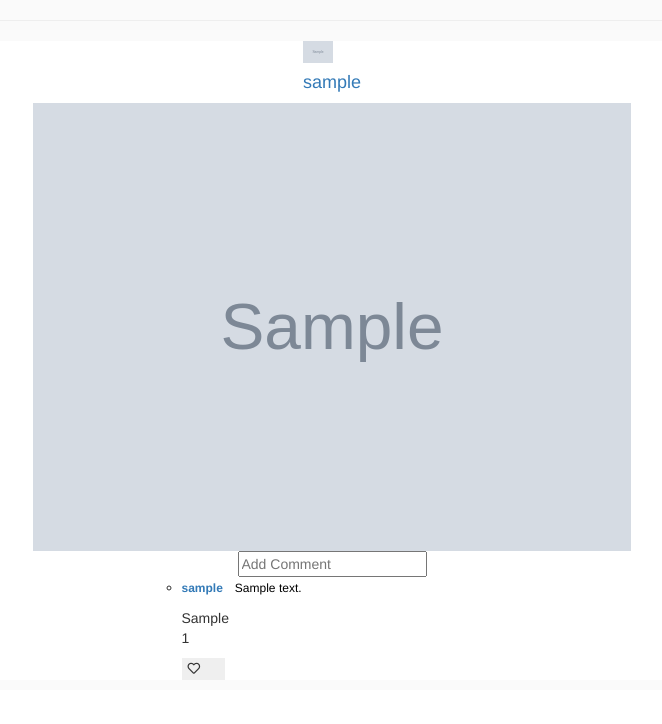
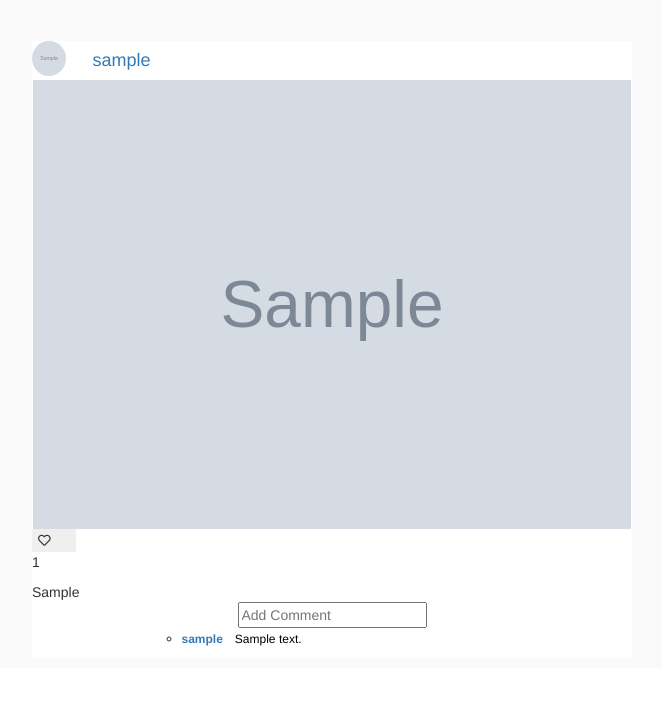
Before and after one commit to Cyrusluke925/petpals_app, a Django app: page /feed in a window 1280 px wide. Shown: the part 76-800 px from the top of the page, without its empty margins (308-970 px from the left). Run offline with Django 3.2, Linux system fonts and the light colour scheme; a user stored in the database is signed in; tables that the repository leaves empty hold one stand-in row (values such as "Sample post"); grey boxes marked "Sample" are stand-in pictures; some libraries are stand-ins or nearby versions.

Commit message:
styled posts and user header

```diff
--- a/petpals_app/static/css/main.css
+++ b/petpals_app/static/css/main.css
@@ -114,9 +114,9 @@ ul {
 
 .captionAndLike {
     display: flex;
-    flex-direction: column-reverse;
+    flex-direction: column;
     justify-content: flex-end;
-    width: 301px;
+    width: 600px;
 }
 
 .commentContent {
@@ -128,14 +128,37 @@ ul {
 
 }
 
+
+
 .theComment {
     width: 301px;
 }
 
+.userInformation {
+    display: flex;
+    width: 100%;
+    justify-content: flex-start;
+}
 
+.user_profile_image {
+    max-height: 40px;
+    border-radius: 50%;
+    height: 2.5em;
+    width: 2.4em;
+}
 
+h4 {
+    padding-left: 1.5em;
+}
 
+.container {
+    background-color: #FAFAFA
+}
 
+.singlePost {
+    max-width: 600px;
+    margin-right: 0;
+}
 
 
 /* --------------------------------NAVBAR TESTING -------------------------------- */
@@ -178,3 +201,9 @@ header {
 .nav {
     padding-right: 2em;
 }
+
+.thePosts {
+    display: flex;
+    flex-direction: column;
+    align-items: center;
+}
--- a/petpals_app/templates/petpals_app/feed.html
+++ b/petpals_app/templates/petpals_app/feed.html
@@ -3,7 +3,7 @@
 {% block content %}
 
 
-<div>
+<div class='thePosts'>
     {% for post in posts %}
     <hr>
     <ul class='singlePost'>
@@ -15,14 +15,14 @@
                 </section>
                 <img src="{{post.image.url}}" width="598px">
                 <article class = 'captionAndLike'>
-
                     <form class="likeform" method="POST" enctype="multipart/form-data" novalidate>
                     {% csrf_token %}
                     <input type='hidden' class='new_post' name="post" value={{post.id}}>
                     <input class='user' type='hidden' name='user' value={{request.user.id}}>
                     <button class='postLike' value={{post.id}} type='submit' style='border: none'><i class="far fa-heart"></i></button>
+                    <p>{{post.likes}}</p>
                     </form>
-                    <p>{{post.likes}}</p>
+
                     {{post.caption}}
 
                     <article class="commentsAndLikes">
@@ -37,7 +37,7 @@
                                 <ul class='commentList'>
                                     <li class='comment'>
                                         <article class='theComment'>
-                                            <p class='commentUser' data-id='{{comment.user}}'><a href={% url 'other_profile' pk=comment.user.id %}>{{ comment.user }}</a></p><p class='commentContent' data-id='{{comment.post.id}}'> {{ comment.content }}</p>
+                                            <p class='commentUser' data-id='{{comment.user}}'><a href={% url 'other_profile' pk=comment.user.id %}>{{ comment.user }}</a></p><p class='commentContent' data-id='{{comment.post.id}}' > {{ comment.content }}</p>
                                         </article>
                                     </li>
                                 </ul>
```
